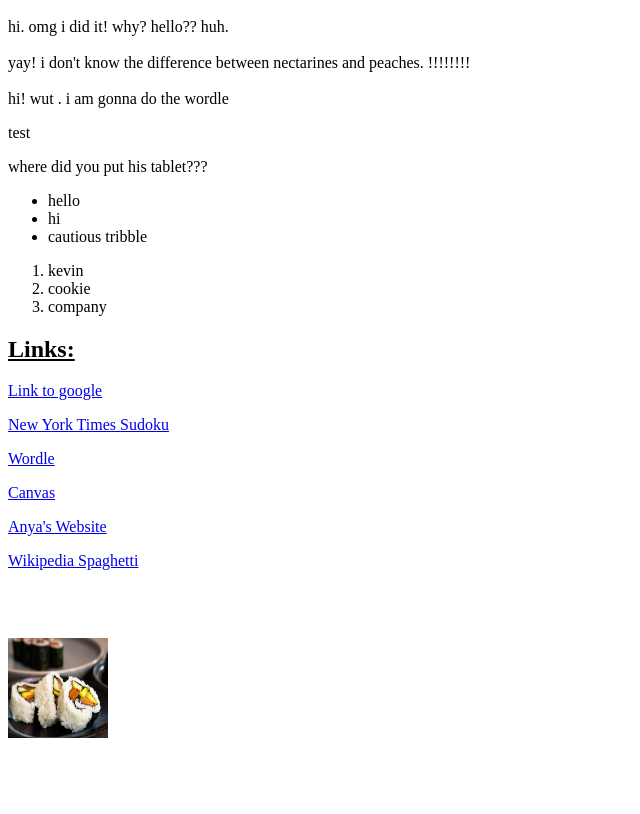
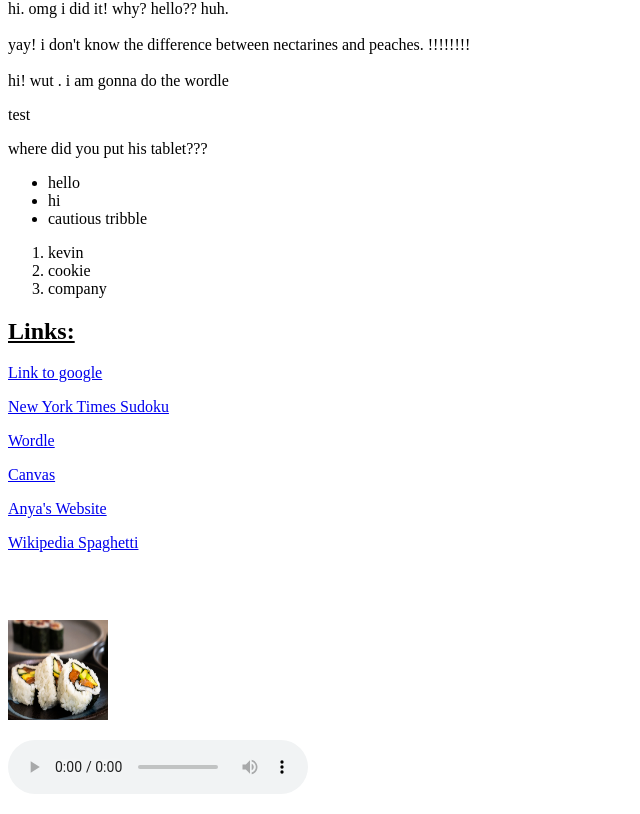
Before and after one commit to scarlettL29/scarlettL29.github.io, a plain HTML site: page index.html in a window 1280 px wide. Shown: the part 724-1538 px from the top of the page, without its empty margins (0-640 px from the left). Before the commit the page ends 1482 px from the top, so only its background shows below. Drawn offline with Linux system fonts and the light colour scheme.

Commit message:
funsong1

```diff
--- a/index.html
+++ b/index.html
@@ -18,7 +18,7 @@
      <h3>favorite food</h3> i like spaghetti, rice and salmon.
      <h2>my random thoughts:</h2> nine
      is my lucky number. i'm eating almonds right now. anya's hand sanitizer smells good.
-    <strong>what are angle brackets? </strong>who's danny? i haven't seen danny since 6th grade.
+    <strong>what are angle brackets? </strong>who's danny?
      that's awesome. <em>sushi </em>.????? <br> <br> hi. omg i did it! why? hello?? huh.
      <br> <br> yay! i don't know the difference between nectarines and peaches. !!!!!!!!
      <br> <br> hi! wut . i am gonna do the wordle <p> test</p> <p> where did you put his tablet???</p>
@@ -45,4 +45,5 @@
      <p><a href="https://en.wikipedia.org/wiki/Spaghetti"> Wikipedia Spaghetti</a></p> <br> <br>
 
      <p> <img src="sushiphoto.webp" alt="A 301x301 image of sushi" width="100" height="100">
+        <p> <audio controls src="funsong1.wav"</p>
 </html>
```
Also changed, not shown: 1 other file.
